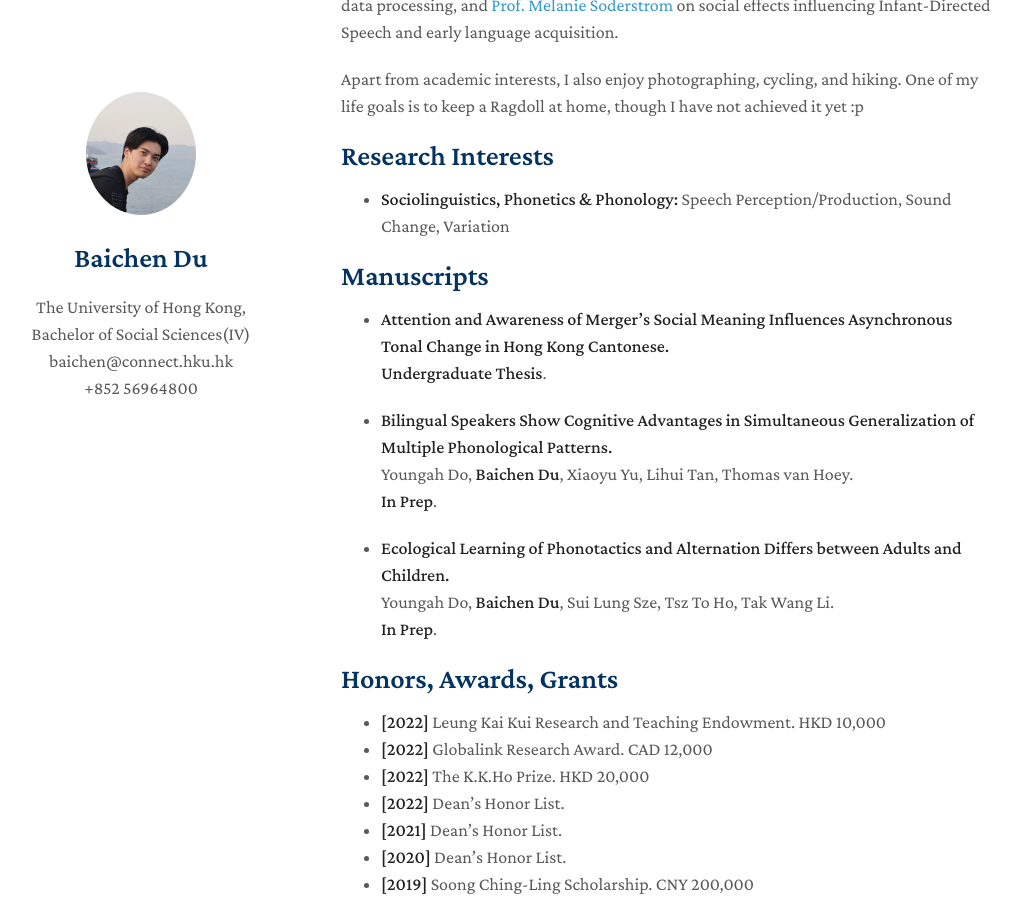
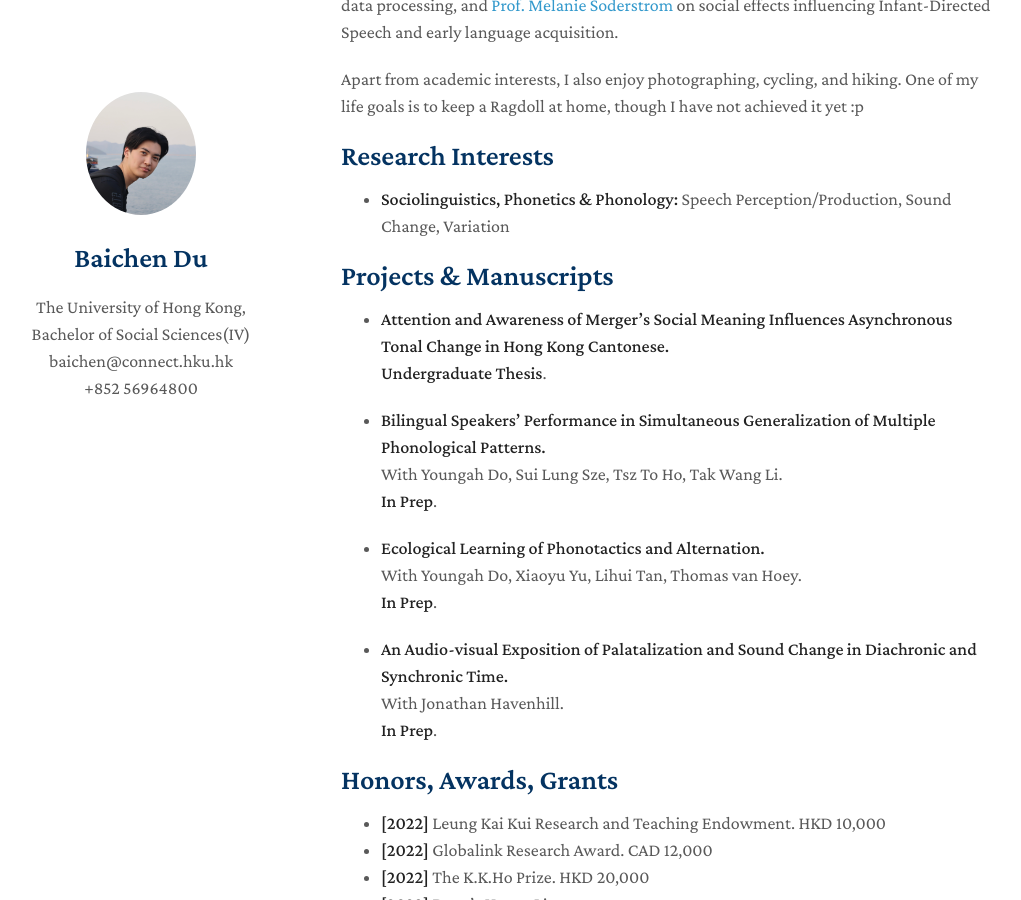
Before and after one commit to AlbertBaichenDu/AlbertBaichenDu.github.io, a Jekyll site: the page built from index.md, in a window 1280 px wide and 900 px high, scrolled down 485 px. Shown: the whole window, without its empty margins (129-1150 px from the left). Built offline with Jekyll 4.4.1, drawn with Linux system fonts in a browser that asks for light colours; nearby versions of some CDN libraries; a style sheet for code colours, icons or effects is not loaded; our own code applies the rules of GitHub Pages for plain Markdown files.

Commit message:
Update index.md

```diff
--- a/index.md
+++ b/index.md
@@ -18,7 +18,7 @@ Apart from academic interests, I also enjoy photographing, cycling, and hiking.
 
 - **Sociolinguistics, Phonetics & Phonology:** Speech Perception/Production, Sound Change, Variation
 
-## Manuscripts
+## Projects & Manuscripts
 
 - **Attention and Awareness of Merger’s Social Meaning Influences Asynchronous Tonal Change in Hong Kong Cantonese.**
   <br>
@@ -28,21 +28,27 @@ Apart from academic interests, I also enjoy photographing, cycling, and hiking.
   <!---<br>
   [[PDF](https://arxiv.org/pdf/2002.10211.pdf)] [[Code](https://github.com/yaoyao-liu/mnemonics)] <strong><i style="color:#e74d3c">Oral Presentation</i></strong>--->
 
-- **Bilingual Speakers Show Cognitive Advantages in Simultaneous Generalization of Multiple Phonological Patterns.**
+- **Bilingual Speakers' Performance in Simultaneous Generalization of Multiple Phonological Patterns.**
   <br>
-  Youngah Do, **Baichen Du**, Xiaoyu Yu, Lihui Tan, Thomas van Hoey.
+  With Youngah Do, Sui Lung Sze, Tsz To Ho, Tak Wang Li.
   <br>
   **In Prep**.
 
-- **Ecological Learning of Phonotactics and Alternation Differs between Adults and Children.**
+- **Ecological Learning of Phonotactics and Alternation.**
   <br>
-  Youngah Do, **Baichen Du**, Sui Lung Sze, Tsz To Ho, Tak Wang Li.
+  With Youngah Do, Xiaoyu Yu, Lihui Tan, Thomas van Hoey.
   <br>
   **In Prep**.
   <!--- <br>
   IEEE Conference on Computer Vision and Pattern Recognition.--->
   <!---<br>
   [[PDF](http://openaccess.thecvf.com/content_CVPR_2019/papers/Sun_Meta-Transfer_Learning_for_Few-Shot_Learning_CVPR_2019_paper.pdf)] [[Code](https://github.com/yaoyao-liu/meta-transfer-learning)] [[Project](https://mtl.yyliu.net/)] --->
+
+- **An Audio-visual Exposition of Palatalization and Sound Change in Diachronic and Synchronic Time.**
+  <br>
+  With Jonathan Havenhill.
+  <br>
+  **In Prep**.
 
 ## Honors, Awards, Grants
 
```
